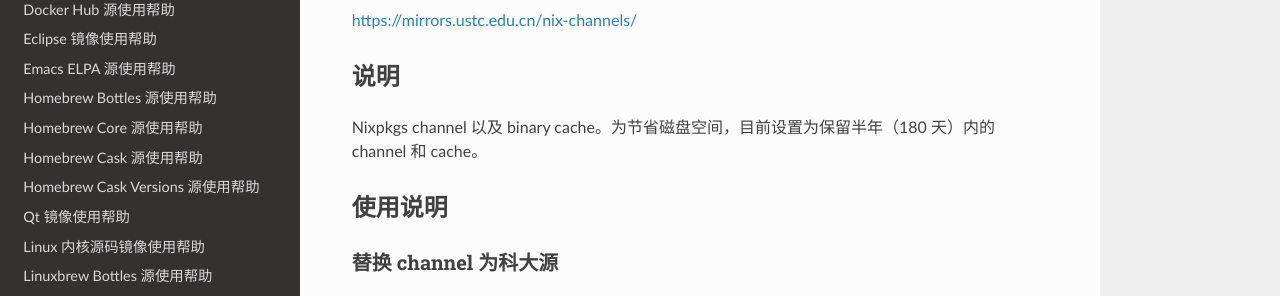
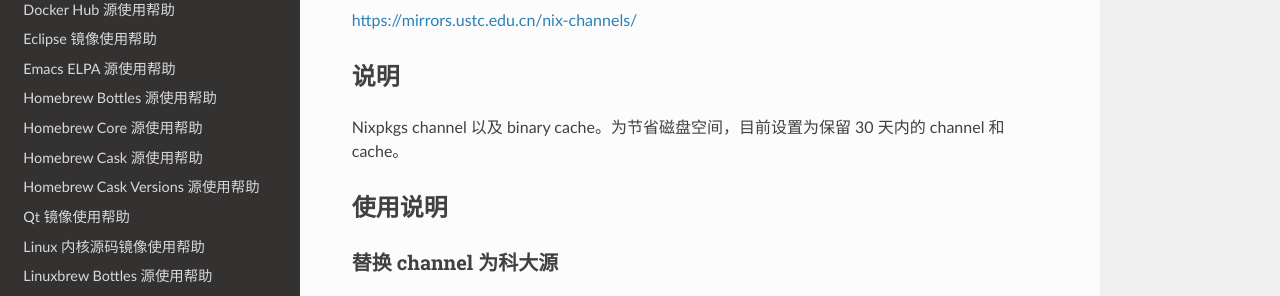
Before and after one commit to ustclug/mirrorhelp, a Sphinx documentation site: the page built from source/nix-channels.rst, in a window 1280 px wide and 900 px high. Shown: the part 218-514 px from the top of the window. Built offline with Sphinx 7.4.7 and the Read the Docs theme 2.0.0, drawn with Linux system fonts in a browser that asks for light colours; pages that are not in the unit, such as notebooks, are missing from menus.

Commit message:
nix-channels: 180 -> 30
Wrongly estimated the size before. 30 days takes about 1.6T.

```diff
--- a/source/nix-channels.rst
+++ b/source/nix-channels.rst
@@ -10,7 +10,7 @@ https://mirrors.ustc.edu.cn/nix-channels/
 说明
 ====
 
-Nixpkgs channel 以及 binary cache。为节省磁盘空间，目前设置为保留半年（180 天）内的 channel 和 cache。
+Nixpkgs channel 以及 binary cache。为节省磁盘空间，目前设置为保留 30 天内的 channel 和 cache。
 
 使用说明
 ========
```
